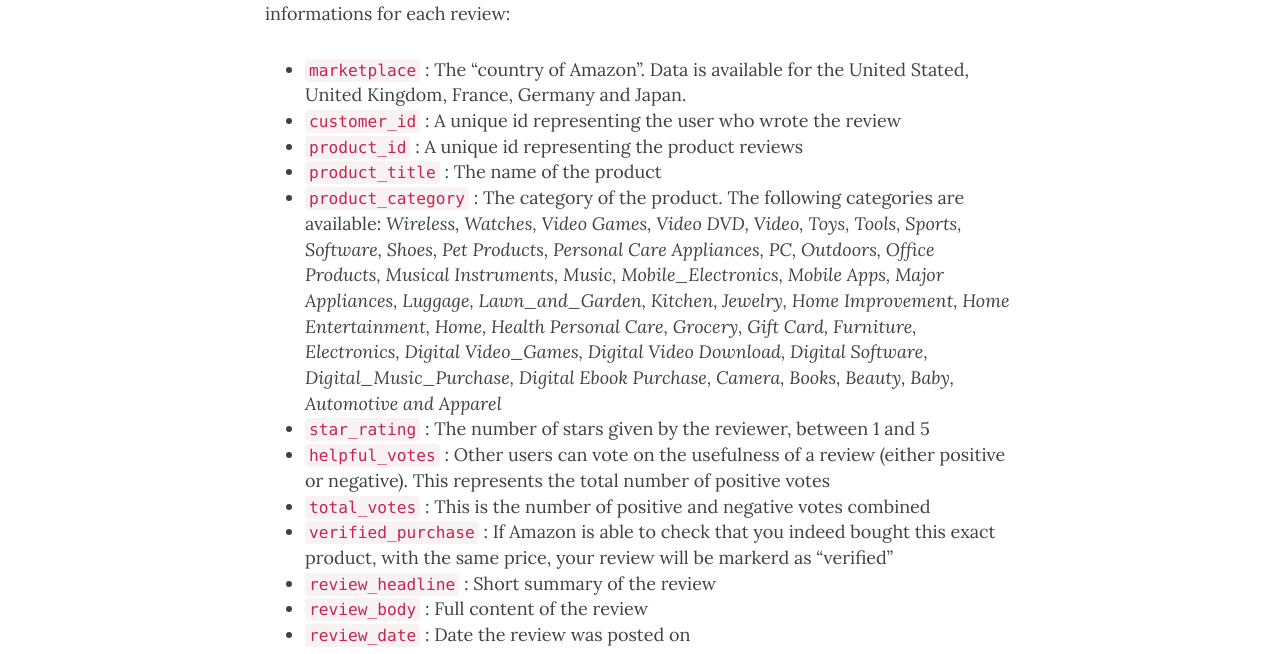
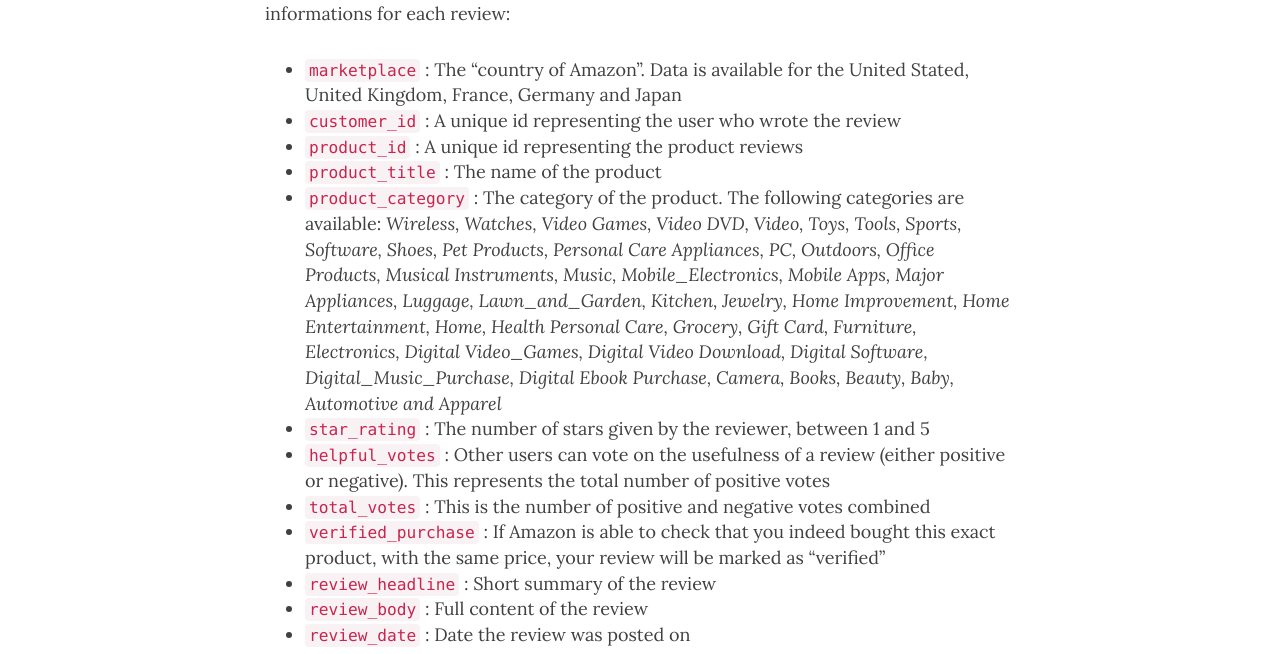
Before and after one commit to ada-lyn/ada-lyn.github.io, a Jekyll site: the page built from index.md, in a window 1280 px wide and 900 px high, scrolled down 883 px. Shown: the part 202-856 px from the top of the window. Built offline with Jekyll 4.4.1, drawn with Linux system fonts in a browser that asks for light colours; nearby versions of some CDN libraries.

Commit message:
Update index.md

```diff
--- a/index.md
+++ b/index.md
@@ -20,7 +20,7 @@
 
 We will use an [Amazon Dataset](http://jmcauley.ucsd.edu/data/amazon/) that consist multiple millions of Amazon reviews. More precisely, it contains (amongst other informations that will not be used) the following informations for each review:
 
-- `marketplace` : The "country of Amazon". Data is available for the United Stated, United Kingdom, France, Germany and Japan.
+- `marketplace` : The "country of Amazon". Data is available for the United Stated, United Kingdom, France, Germany and Japan
 - `customer_id` : A unique id representing the user who wrote the review
 - `product_id` : A unique id representing the product reviews
 - `product_title` : The name of the product
@@ -28,7 +28,7 @@
 - `star_rating` : The number of stars given by the reviewer, between 1 and 5
 - `helpful_votes` : Other users can vote on the usefulness of a review (either positive or negative). This represents the total number of positive votes
 - `total_votes` : This is the number of positive and negative votes combined
-- `verified_purchase` : If Amazon is able to check that you indeed bought this exact product, with the same price, your review will be markerd as "verified"
+- `verified_purchase` : If Amazon is able to check that you indeed bought this exact product, with the same price, your review will be marked as "verified"
 - `review_headline` : Short summary of the review
 - `review_body` : Full content of the review
 - `review_date` : Date the review was posted on
```
